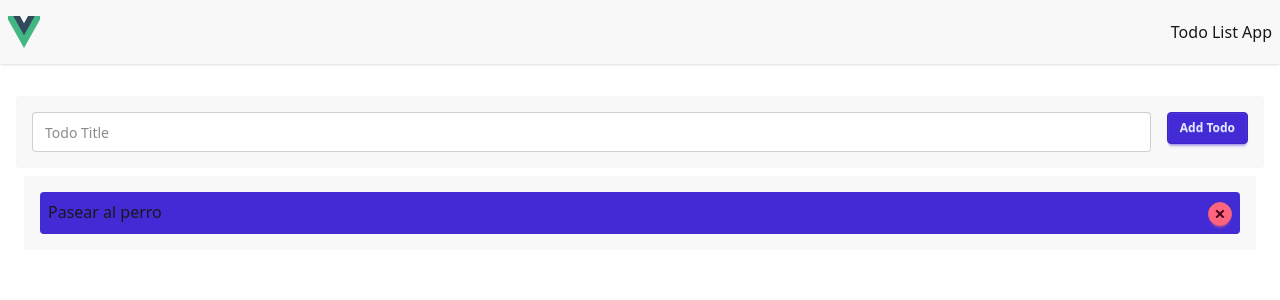
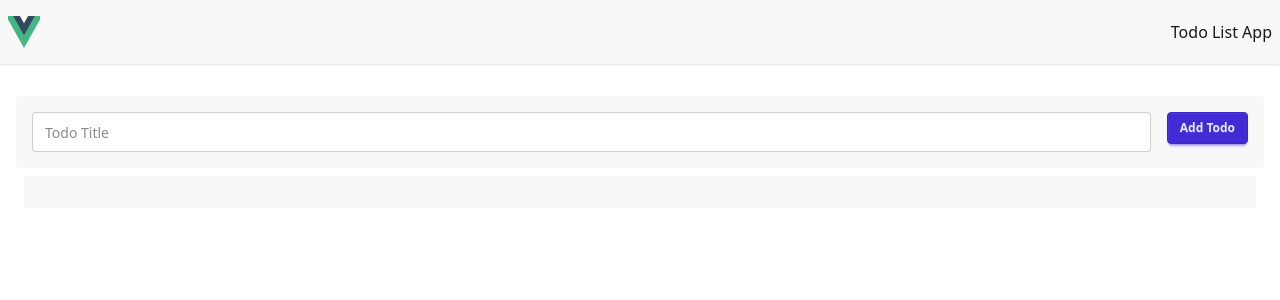
Before and after one commit to marcos-aparicio/vuejs-mastermind-course, a Vue app in the folder todo-list/: page / in a window 1280 px wide. Shown: the top 300 px of the page. Built offline with nearby package versions, Linux system fonts and the light colour scheme.

Commit message:
basics of loops, state, hooks and keys for loops

```diff
--- a/todo-list/src/App.vue
+++ b/todo-list/src/App.vue
@@ -17,17 +17,19 @@
   <main class="flex flex-col my-4 w-swv p-4">
     <section class="bg-base-200 p-4 rounded w-full">
       <form action="" class="flex gap-4">
-        <input type="text" placeholder="Todo Title" class="input flex-1" />
+        <input v-model="todoTitle" type="text" placeholder="Todo Title" class="input flex-1" />
         <div>
-          <button class="btn btn-primary btn-sm">Add Todo</button>
+          <button class="btn btn-primary btn-sm" @click.prevent="addTodo">Add Todo</button>
         </div>
       </form>
     </section>
-    <section class="p-4 bg-base-200 m-2">
-      <div class="bg-primary rounded p-2 flex">
-        <p class="flex-1">Pasear al perro</p>
+    <section class="p-4 bg-base-200 m-2 flex flex-col gap-2">
+      <div class="bg-primary rounded p-2 flex" v-for="todo in todos" v-bind:key="todo.index">
+        <p class="flex-1">{{ todo.title }}</p>
         <div>
-          <button class="btn btn-xs btn-danger btn-error btn-circle !text-xl">&times;</button>
+          <button class="btn btn-xs btn-danger btn-error btn-circle !text-xl" @click="()=>removeTodo(todo.index)">
+            &times;
+          </button>
         </div>
       </div>
     </section>
@@ -35,8 +37,24 @@
 </template>
 <script>
   export default {
-
+    data() {
+      return {
+        lastIndex: 0,
+        todoTitle: "",
+        todos: [],
+      }
+    },
+    methods: {
+      addTodo(e) {
+        e.preventDefault();
+        this.todos.push({
+          title: this.todoTitle,
+          index: this.lastIndex++
+        });
+      },
+      removeTodo(index) {
+        this.todos = this.todos.filter((todo) => todo.index !== index);
+      }
+    }
   }
 </script>
-
-<style scoped></style>
```
